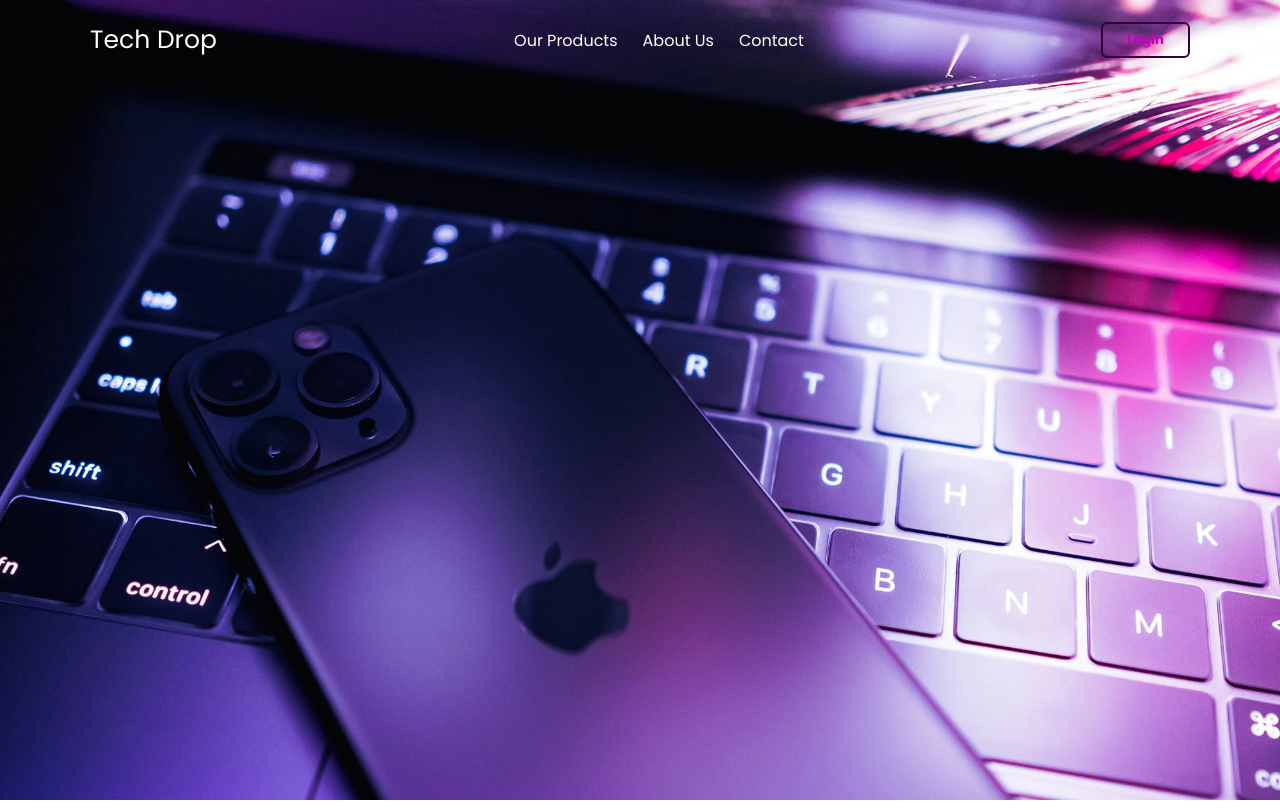
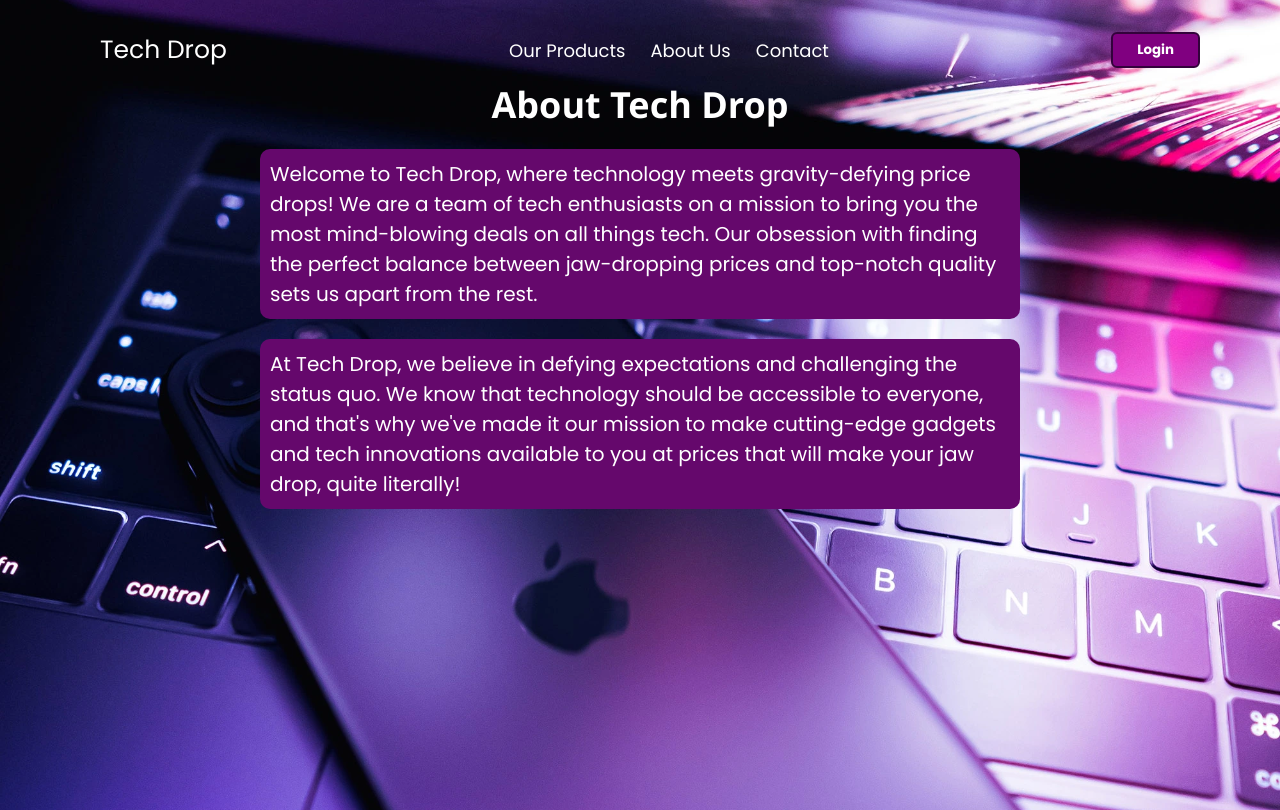
Before and after one commit to redwan528/e-commerce-project, a plain HTML site: page aboutUs.html in a window 1280 px wide. Drawn offline with nearby package versions, Linux system fonts and the light colour scheme.

Commit message:
clean up code, added readme file description

```diff
--- a/aboutUs.css
+++ b/aboutUs.css
@@ -0,0 +1,60 @@
+body, h1, p {
+  margin: 0;
+  padding: 0;
+  overflow: hidden;
+
+}
+
+#navbar {
+  color: #fff;
+  padding: 10px;
+  font-size: 18px;
+  height: 0;
+
+}
+/* Body styles */
+body {
+  font-family: Arial, sans-serif;
+
+  background-color: #f4f4f4;
+}
+
+/* Header styles */
+header {
+  /* background-color: #333;
+  color: #fff; */
+  padding: 10px;
+}
+
+/* Main styles */
+main {
+  max-width: 800px;
+  margin: 40px auto;
+  padding: 20px;
+}
+
+.about-us h1 {
+  font-family: 'Segoe UI', Tahoma, Geneva, Verdana, sans-serif;
+  font-size: 36px;
+  color: #ffffff;
+  text-align: center;
+  margin-bottom: 20px;
+}
+
+.about-us p {
+  font-size: 20px;
+  color: #ffffff;
+  margin-bottom: 20px;
+  line-height: 1.5;
+  background-color: #65086c;
+  padding: 10px;
+  border-radius: 10px;
+}
+
+
+/* footer {
+  background-color: #333;
+  color: #fff;
+  padding: 10px;
+  text-align: center;
+} */
--- a/aboutUs.html
+++ b/aboutUs.html
@@ -17,5 +17,47 @@
         $("#navbar").load("navbar.html");
       });
     </script>
+
+<main>
+  <section class="about-us">
+    <h1>About Tech Drop</h1>
+    <p>
+      Welcome to Tech Drop, where technology meets gravity-defying price
+      drops! We are a team of tech enthusiasts on a mission to bring you the
+      most mind-blowing deals on all things tech. Our obsession with finding
+      the perfect balance between jaw-dropping prices and top-notch quality
+      sets us apart from the rest.
+    </p>
+    <p>
+      At Tech Drop, we believe in defying expectations and challenging the
+      status quo. We know that technology should be accessible to everyone,
+      and that's why we've made it our mission to make cutting-edge gadgets
+      and tech innovations available to you at prices that will make your
+      jaw drop, quite literally!
+    </p>
+    <!-- <p>
+      Our team of expert bargain hunters scours the depths of the tech
+      universe, seeking out hidden gems and negotiating insane discounts,
+      just for you. From smartphones to smart home devices, from gaming
+      gear to futuristic gadgets, we've got you covered. Our ever-evolving
+      inventory ensures that you'll always find something that excites and
+      surprises you.
+    </p>
+    <p>
+      But it's not just about the deals. We are dedicated to delivering an
+      exceptional shopping experience that goes beyond the transaction. With
+      lightning-fast shipping, world-class customer support, and a
+      community of tech enthusiasts to connect with, we strive to make your
+      journey with us as memorable as the products you'll discover.
+    </p>
+    <p>
+      Join us on this gravity-defying adventure as we drop the prices and
+      elevate your tech game. Prepare to be amazed, delighted, and left
+      wondering how we do it. Welcome to Tech Drop!
+    </p> -->
+  </section>
+</main>
+
+
 </body>
 </html>
--- a/contact.css
+++ b/contact.css
@@ -36,5 +36,4 @@
     justify-content: center;
     height: 100vh;
     text-align: center;
-    margin-top: 100px; /* Add this margin to create space below the navbar */
   }
--- a/home.css
+++ b/home.css
@@ -1,16 +1,19 @@
+
 body {
   font-family: Arial, sans-serif;
   background-color: #f4f4f4;
   margin: 0;
   padding: 0;
+overflow: hidden;
+
 }
-
 
 #navbar {
   color: #fff;
   padding: 10px;
-  /* text-align: center; */
   font-size: 18px;
+  height: 0;
+
 }
 
 h1 {
@@ -19,12 +22,14 @@
   color: #ffffff;
   text-align: center;
   margin-top: 300px;
+
 }
 
 p {
   font-size: 24px;
   color: #ffffff;
   text-align: center;
+  margin-top: 20px;
   margin-bottom: 40px;
 }
 
--- a/navbar.css
+++ b/navbar.css
@@ -45,10 +45,20 @@
 .button {
   padding: 6px 24px;
   border: 2px solid #33023b;
-  background: transparent;
+  background: purple;
   border-radius: 6px;
   cursor: pointer;
+
 }
+
+.button, #form-open.button{
+  color: white;
+}
+
+.button:hover{
+background-color: rgb(167, 52, 140);
+}
+
 .button:active {
   transform: scale(0.98);
 }
```
Also changed, not shown: index.html (+2 -3 lines), product.html (+12 -11 lines), 1 other file.
